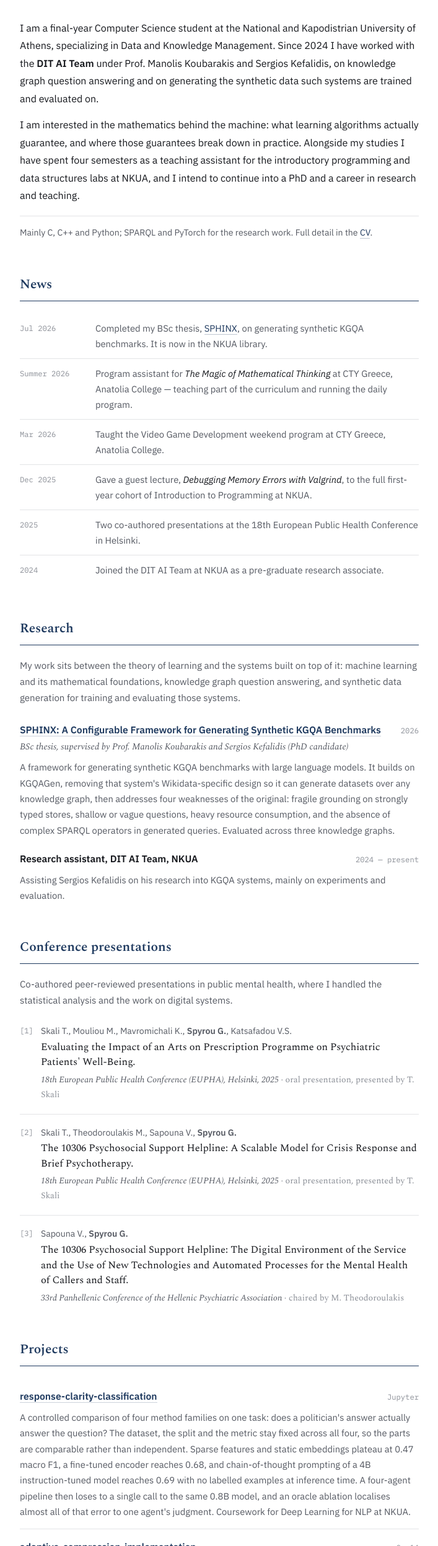
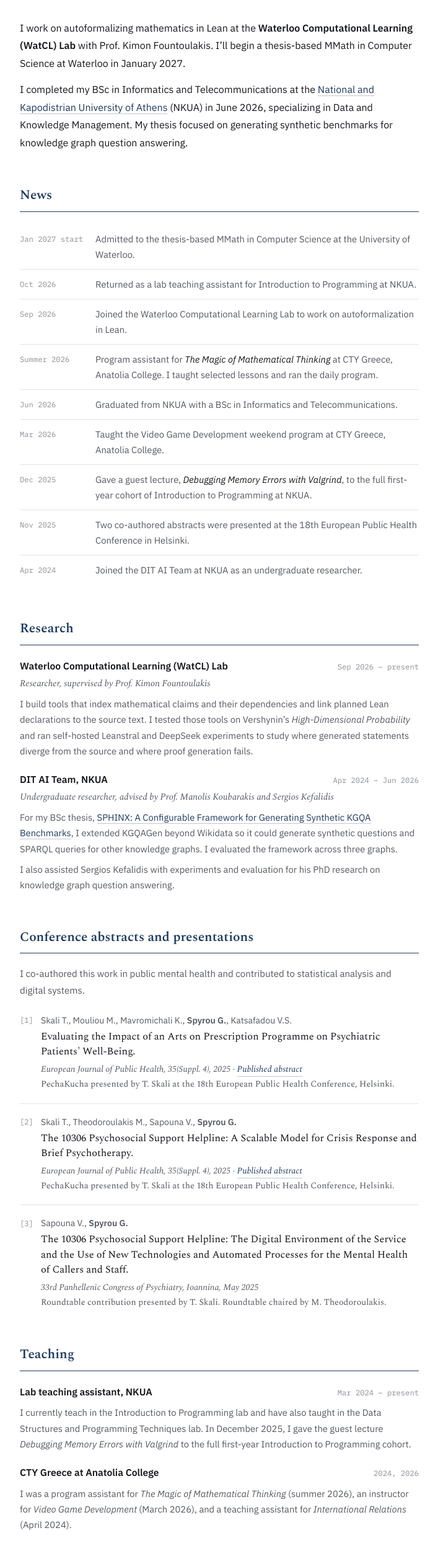
Before and after one commit to gspyrou1/gspyrou1.github.io, a plain HTML site: page index.html in a window 1280 px wide. Shown: the part 306-2800 px from the top of the page at 62% size, without its empty margins (286-993 px from the left). Drawn offline with nearby package versions, Linux system fonts and the light colour scheme.

Commit message:
Update academic profile and public CV

```diff
--- a/assets/css/style.css
+++ b/assets/css/style.css
@@ -104,7 +104,7 @@ strong { font-weight: 600; }
 .nav-links {
   list-style: none;
   display: flex;
-  gap: 20px;
+  gap: 14px;
   overflow-x: auto;
   scrollbar-width: none;
 }
@@ -217,15 +217,6 @@ strong { font-weight: 600; }
 }
 
 .bio p + p { margin-top: 14px; }
-
-/* Outweighs `.bio p + p` on its own specificity — no !important needed. */
-.bio p.bio-meta {
-  font-size: 0.88rem;
-  color: var(--ink-soft);
-  padding-top: 14px;
-  margin-top: 18px;
-  border-top: 1px solid var(--rule);
-}
 
 /* ── Sections ─────────────────────────────────────────────── */
 main section:not(.bio) { padding-top: 54px; }
@@ -366,7 +357,7 @@ main section:not(.bio) { padding-top: 54px; }
   color: var(--ink-soft);
 }
 
-.pub-note { font-style: normal; color: var(--ink-faint); }
+.pub-note { font-style: normal; }
 
 /* ── Projects ─────────────────────────────────────────────── */
 .project-list { list-style: none; }
@@ -438,9 +429,18 @@ footer {
 
   .entry-head { flex-direction: column; gap: 2px; }
 
-  /* Give the six section links the full bar rather than letting them scroll. */
   .nav-name { display: none; }
-  .nav-links { width: 100%; justify-content: space-between; gap: 14px; }
+  .nav-links { width: 100%; justify-content: space-between; }
+}
+
+@media (max-width: 500px) {
+  :root { --nav-h: 76px; }
+  .nav-inner { padding: 0 16px; }
+  .nav-links {
+    display: grid;
+    grid-template-columns: repeat(4, max-content);
+    gap: 4px 6px;
+  }
 }
 
 @media (prefers-reduced-motion: reduce) {
--- a/index.html
+++ b/index.html
@@ -4,7 +4,7 @@
   <meta charset="UTF-8" />
   <meta name="viewport" content="width=device-width, initial-scale=1.0" />
   <title>George Spyrou</title>
-  <meta name="description" content="George Spyrou — final-year Computer Science student at the National and Kapodistrian University of Athens, working on machine learning and knowledge graph question answering." />
+  <meta name="description" content="George Spyrou, incoming Computer Science MMath student at the University of Waterloo and WatCL researcher working on autoformalizing mathematics in Lean." />
   <link rel="preconnect" href="https://fonts.googleapis.com" />
   <link rel="preconnect" href="https://fonts.gstatic.com" crossorigin />
   <link href="https://fonts.googleapis.com/css2?family=IBM+Plex+Mono:wght@400;500&family=IBM+Plex+Sans:ital,wght@0,400;0,500;0,600;1,400&family=Spectral:ital,wght@0,400;0,500;0,600;1,400&display=swap" rel="stylesheet" />
@@ -12,14 +12,15 @@
 </head>
 <body>
 
-  <nav id="navbar">
+  <nav id="navbar" aria-label="Main navigation">
     <div class="nav-inner">
       <a href="#top" class="nav-name">George Spyrou</a>
       <ul class="nav-links">
         <li><a href="#about">about</a></li>
         <li><a href="#news">news</a></li>
         <li><a href="#research">research</a></li>
-        <li><a href="#publications">presentations</a></li>
+        <li><a href="#publications">abstracts</a></li>
+        <li><a href="#teaching">teaching</a></li>
         <li><a href="#projects">projects</a></li>
         <li><a href="#contact">contact</a></li>
       </ul>
@@ -43,8 +44,8 @@
         <h1>George Spyrou</h1>
         <p class="name-greek" lang="el">Γεώργιος Σπύρου</p>
         <p class="role">
-          BSc student, Department of Informatics and Telecommunications<br />
-          <a href="https://www.di.uoa.gr/en" target="_blank" rel="noopener">National and Kapodistrian University of Athens</a>
+          Incoming MMath student in Computer Science, January 2027<br />
+          <a href="https://uwaterloo.ca/" target="_blank" rel="noopener">University of Waterloo</a>
         </p>
         <ul class="id-links">
           <li><a href="assets/cv.pdf">CV</a></li>
@@ -57,22 +58,15 @@
 
     <section class="bio">
       <p>
-        I am a final-year Computer Science student at the National and Kapodistrian
-        University of Athens, specializing in Data and Knowledge Management. Since 2024
-        I have worked with the <strong>DIT AI Team</strong> under Prof. Manolis Koubarakis
-        and Sergios Kefalidis, on knowledge graph question answering and on generating the
-        synthetic data such systems are trained and evaluated on.
+        I work on autoformalizing mathematics in Lean at the
+        <strong>Waterloo Computational Learning (WatCL) Lab</strong> with Prof. Kimon Fountoulakis.
+        I’ll begin a thesis-based MMath in Computer Science at Waterloo in January 2027.
       </p>
       <p>
-        I am interested in the mathematics behind the machine: what learning algorithms
-        actually guarantee, and where those guarantees break down in practice. Alongside my
-        studies I have spent four semesters as a teaching assistant for the introductory
-        programming and data structures labs at NKUA, and I intend to continue into a PhD
-        and a career in research and teaching.
-      </p>
-      <p class="bio-meta">
-        Mainly C, C++ and Python; SPARQL and PyTorch for the research work. Full detail in
-        the <a href="assets/cv.pdf">CV</a>.
+        I completed my BSc in Informatics and Telecommunications at the
+        <a href="https://www.di.uoa.gr/en" target="_blank" rel="noopener">National and Kapodistrian University of Athens</a>
+        (NKUA) in June 2026, specializing in Data and Knowledge Management. My thesis focused
+        on generating synthetic benchmarks for knowledge graph question answering.
       </p>
     </section>
 
@@ -81,18 +75,34 @@
       <h2 class="section-title">News</h2>
       <ul class="news-list">
         <li>
-          <span class="news-date">Jul 2026</span>
+          <span class="news-date">Jan 2027 start</span>
           <span class="news-body">
-            Completed my BSc thesis,
-            <a href="https://pergamos.lib.uoa.gr/item/uoadl:5425508" target="_blank" rel="noopener">SPHINX</a>,
-            on generating synthetic KGQA benchmarks. It is now in the NKUA library.
+            Admitted to the thesis-based MMath in Computer Science at the University of Waterloo.
+          </span>
+        </li>
+        <li>
+          <span class="news-date">Oct 2026</span>
+          <span class="news-body">
+            Returned as a lab teaching assistant for Introduction to Programming at NKUA.
+          </span>
+        </li>
+        <li>
+          <span class="news-date">Sep 2026</span>
+          <span class="news-body">
+            Joined the Waterloo Computational Learning Lab to work on autoformalization in Lean.
           </span>
         </li>
         <li>
           <span class="news-date">Summer 2026</span>
           <span class="news-body">
             Program assistant for <em>The Magic of Mathematical Thinking</em> at CTY Greece,
-            Anatolia College — teaching part of the curriculum and running the daily program.
+            Anatolia College. I taught selected lessons and ran the daily program.
+          </span>
+        </li>
+        <li>
+          <span class="news-date">Jun 2026</span>
+          <span class="news-body">
+            Graduated from NKUA with a BSc in Informatics and Telecommunications.
           </span>
         </li>
         <li>
@@ -109,16 +119,16 @@
           </span>
         </li>
         <li>
-          <span class="news-date">2025</span>
+          <span class="news-date">Nov 2025</span>
           <span class="news-body">
-            Two co-authored presentations at the 18th European Public Health Conference in
-            Helsinki.
+            Two co-authored abstracts were presented at the 18th European Public Health
+            Conference in Helsinki.
           </span>
         </li>
         <li>
-          <span class="news-date">2024</span>
+          <span class="news-date">Apr 2024</span>
           <span class="news-body">
-            Joined the DIT AI Team at NKUA as a pre-graduate research associate.
+            Joined the DIT AI Team at NKUA as an undergraduate researcher.
           </span>
         </li>
       </ul>
@@ -128,40 +138,39 @@
     <section id="research">
       <h2 class="section-title">Research</h2>
 
-      <p class="section-lede">
-        My work sits between the theory of learning and the systems built on top of it:
-        machine learning and its mathematical foundations, knowledge graph question
-        answering, and synthetic data generation for training and evaluating those systems.
-      </p>
-
       <div class="entry">
         <div class="entry-head">
-          <span class="entry-title">
-            <a href="https://pergamos.lib.uoa.gr/item/uoadl:5425508" target="_blank" rel="noopener">SPHINX: A Configurable Framework for Generating Synthetic KGQA Benchmarks</a>
-          </span>
-          <span class="entry-date">2026</span>
+          <span class="entry-title">Waterloo Computational Learning (WatCL) Lab</span>
+          <span class="entry-date">Sep 2026 – present</span>
         </div>
-        <p class="entry-sub">
-          BSc thesis, supervised by Prof. Manolis Koubarakis and Sergios Kefalidis (PhD candidate)
-        </p>
+        <p class="entry-sub">Researcher, supervised by Prof. Kimon Fountoulakis</p>
         <p class="entry-body">
-          A framework for generating synthetic KGQA benchmarks with large language models.
-          It builds on KGQAGen, removing that system's Wikidata-specific design so it can
-          generate datasets over any knowledge graph, then addresses four weaknesses of the
-          original: fragile grounding on strongly typed stores, shallow or vague questions,
-          heavy resource consumption, and the absence of complex SPARQL operators in
-          generated queries. Evaluated across three knowledge graphs.
+          I build tools that index mathematical claims and their dependencies and link
+          planned Lean declarations to the source text. I tested those tools on Vershynin’s
+          <em>High-Dimensional Probability</em> and ran self-hosted Leanstral and DeepSeek
+          experiments to study where generated statements diverge from the source and where
+          proof generation fails.
         </p>
       </div>
 
       <div class="entry">
         <div class="entry-head">
-          <span class="entry-title">Research assistant, DIT AI Team, NKUA</span>
-          <span class="entry-date">2024 — present</span>
+          <span class="entry-title">DIT AI Team, NKUA</span>
+          <span class="entry-date">Apr 2024 – Jun 2026</span>
         </div>
+        <p class="entry-sub">
+          Undergraduate researcher, advised by Prof. Manolis Koubarakis and Sergios Kefalidis
+        </p>
         <p class="entry-body">
-          Assisting Sergios Kefalidis on his research into KGQA systems, mainly on
-          experiments and evaluation.
+          For my BSc thesis,
+          <a href="https://pergamos.lib.uoa.gr/en/item/uoadl:5425508" target="_blank" rel="noopener">SPHINX: A Configurable Framework for Generating Synthetic KGQA Benchmarks</a>,
+          I extended KGQAGen beyond Wikidata so it could generate synthetic questions and
+          SPARQL queries for other knowledge graphs. I evaluated the framework across three
+          graphs.
+        </p>
+        <p class="entry-body">
+          I also assisted Sergios Kefalidis with experiments and evaluation for his PhD
+          research on knowledge graph question answering.
         </p>
       </div>
 
@@ -169,10 +178,10 @@
 
     <!-- ── Presentations ──────────────────────────────────── -->
     <section id="publications">
-      <h2 class="section-title">Conference presentations</h2>
+      <h2 class="section-title">Conference abstracts and presentations</h2>
       <p class="section-lede">
-        Co-authored peer-reviewed presentations in public mental health, where I handled the
-        statistical analysis and the work on digital systems.
+        I co-authored this work in public mental health and contributed to statistical
+        analysis and digital systems.
       </p>
       <ol class="pub-list">
         <li>
@@ -184,8 +193,11 @@
             Patients' Well-Being.
           </p>
           <p class="pub-venue">
-            18th European Public Health Conference (EUPHA), Helsinki, 2025
-            <span class="pub-note">· oral presentation, presented by T. Skali</span>
+            European Journal of Public Health, 35(Suppl. 4), 2025 ·
+            <a href="https://doi.org/10.1093/eurpub/ckaf161.746" target="_blank" rel="noopener">Published abstract</a>
+          </p>
+          <p class="pub-venue pub-note">
+            PechaKucha presented by T. Skali at the 18th European Public Health Conference, Helsinki.
           </p>
         </li>
         <li>
@@ -197,8 +209,11 @@
             Brief Psychotherapy.
           </p>
           <p class="pub-venue">
-            18th European Public Health Conference (EUPHA), Helsinki, 2025
-            <span class="pub-note">· oral presentation, presented by T. Skali</span>
+            European Journal of Public Health, 35(Suppl. 4), 2025 ·
+            <a href="https://doi.org/10.1093/eurpub/ckaf161.747" target="_blank" rel="noopener">Published abstract</a>
+          </p>
+          <p class="pub-venue pub-note">
+            PechaKucha presented by T. Skali at the 18th European Public Health Conference, Helsinki.
           </p>
         </li>
         <li>
@@ -211,11 +226,41 @@
             Callers and Staff.
           </p>
           <p class="pub-venue">
-            33rd Panhellenic Conference of the Hellenic Psychiatric Association
-            <span class="pub-note">· chaired by M. Theodoroulakis</span>
+            33rd Panhellenic Congress of Psychiatry, Ioannina, May 2025
+          </p>
+          <p class="pub-venue pub-note">
+            Roundtable contribution presented by T. Skali. Roundtable chaired by M. Theodoroulakis.
           </p>
         </li>
       </ol>
+    </section>
+
+    <!-- ── Teaching ─────────────────────────────────────────── -->
+    <section id="teaching">
+      <h2 class="section-title">Teaching</h2>
+      <div class="entry">
+        <div class="entry-head">
+          <span class="entry-title">Lab teaching assistant, NKUA</span>
+          <span class="entry-date">Mar 2024 – present</span>
+        </div>
+        <p class="entry-body">
+          I currently teach in the Introduction to Programming lab and have also taught in
+          the Data Structures and Programming Techniques lab. In December 2025, I gave
+          the guest lecture <em>Debugging Memory Errors with Valgrind</em> to the full
+          first-year Introduction to Programming cohort.
+        </p>
+      </div>
+      <div class="entry">
+        <div class="entry-head">
+          <span class="entry-title">CTY Greece at Anatolia College</span>
+          <span class="entry-date">2024, 2026</span>
+        </div>
+        <p class="entry-body">
+          I was a program assistant for <em>The Magic of Mathematical Thinking</em> (summer 2026),
+          an instructor for <em>Video Game Development</em> (March 2026), and a teaching
+          assistant for <em>International Relations</em> (April 2024).
+        </p>
+      </div>
     </section>
 
     <!-- ── Projects ───────────────────────────────────────── -->
@@ -225,7 +270,7 @@
         <li>
           <div class="entry-head">
             <span class="entry-title">
-              <a href="https://github.com/gspyrou1/response-clarity-classification" target="_blank" rel="noopener">response-clarity-classification</a>
+              <a href="https://github.com/gspyrou1/response-clarity-classification" target="_blank" rel="noopener">Response Clarity Classification</a>
             </span>
             <span class="entry-date">Jupyter</span>
           </div>
@@ -244,7 +289,7 @@
         <li>
           <div class="entry-head">
             <span class="entry-title">
-              <a href="https://github.com/gspyrou1/adaptive-compression-implementation" target="_blank" rel="noopener">adaptive-compression-implementation</a>
+              <a href="https://github.com/gspyrou1/adaptive-compression-implementation" target="_blank" rel="noopener">Adaptive Dictionary Compression for String Columns</a>
             </span>
             <span class="entry-date">C++14</span>
           </div>
@@ -260,7 +305,7 @@
         <li>
           <div class="entry-head">
             <span class="entry-title">
-              <a href="https://github.com/gspyrou1/file-sync-system" target="_blank" rel="noopener">file-sync-system</a>
+              <a href="https://github.com/gspyrou1/file-sync-system" target="_blank" rel="noopener">File Synchronization System</a>
             </span>
             <span class="entry-date">C</span>
           </div>
@@ -272,18 +317,15 @@
         <li>
           <div class="entry-head">
             <span class="entry-title">
-              <a href="https://github.com/gspyrou1/heapfile-external-sort" target="_blank" rel="noopener">heapfile-external-sort</a>
+              <a href="https://github.com/gspyrou1/heapfile-external-sort" target="_blank" rel="noopener">Heap File and External Merge Sort</a>
             </span>
             <span class="entry-date">C</span>
           </div>
           <p class="entry-body">
             An external merge sort over a heap file built on a block-based buffer manager,
-            for sorting data that does not fit in memory. A sort phase turns the file into
-            sorted runs one chunk at a time, then b-way merge passes combine them, never
-            holding more than one chunk in memory: a 1,280-block file sorts in four passes.
-            A team assignment for a databases course, briefed to be built through ChatGPT —
-            the b-way merge was the one component the model could not get working, and was
-            written by hand.
+            for sorting data that does not fit in memory. I implemented the b-way merge
+            component, which combines sorted runs across successive passes, for this team
+            databases assignment at NKUA.
           </p>
         </li>
       </ul>
@@ -301,7 +343,7 @@
       </p>
       <dl class="contact-list">
         <dt>Email</dt>
-        <dd class="mono">sdi2200168 [at] di [dot] uoa [dot] gr</dd>
+        <dd class="mono">gspyrou [at] uwaterloo [dot] ca</dd>
 
         <dt>GitHub</dt>
         <dd><a href="https://github.com/gspyrou1" target="_blank" rel="noopener">gspyrou1</a></dd>
```
Also changed, not shown: 2 other files.
